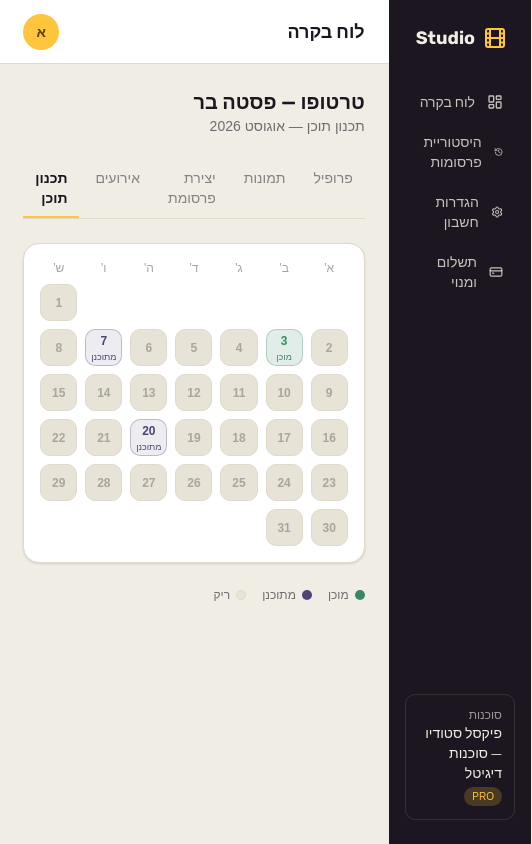
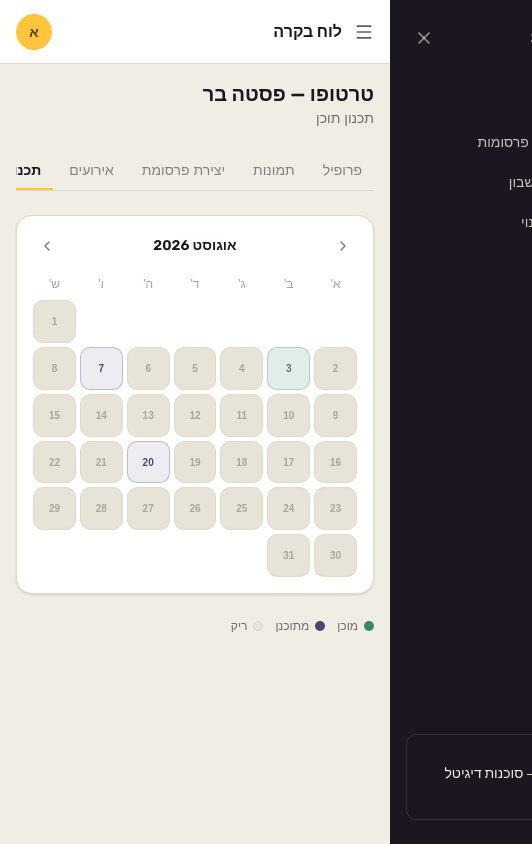
Before and after one commit to ASorogin/studio-app, a Next.js app: page /businesses/biz_1/calendar in a window 390 px wide. Shown: the whole page, 532 px wide, since content can reach past the window. Built offline with nearby package versions, Linux system fonts and the light colour scheme; a web font is replaced by a local one.

Commit message:
fix: responsive sidebar/nav + calendar month navigation

```diff
--- a/app/(dashboard)/businesses/[id]/calendar/page.tsx
+++ b/app/(dashboard)/businesses/[id]/calendar/page.tsx
@@ -2,20 +2,7 @@
 import { notFound } from "next/navigation";
 import { getBusinessById, mockCalendarEntries } from "@/lib/mock-data";
 import { BusinessSubNav } from "@/components/business-sub-nav";
-
-const statusStyles: Record<string, string> = {
-  ready: "bg-success/15 text-success border-success/30",
-  planned: "bg-indigo/10 text-indigo border-indigo/30",
-  empty: "bg-paper-2 text-ink/30 border-border",
-};
-
-const statusLabels: Record<string, string> = {
-  ready: "מוכן",
-  planned: "מתוכנן",
-  empty: "",
-};
-
-const weekDays = ["א'", "ב'", "ג'", "ד'", "ה'", "ו'", "ש'"];
+import { BusinessCalendar } from "@/components/business-calendar";
 
 export default async function BusinessCalendarPage({
   params,
@@ -26,69 +13,14 @@ export default async function BusinessCalendarPage({
   const business = getBusinessById(id);
   if (!business) notFound();
 
-  const entries = mockCalendarEntries.filter((e) => e.businessId === id);
-  const entriesByDate = new Map(entries.map((e) => [e.date, e]));
-
-  const year = 2026;
-  const month = 8; // אוגוסט
-  const daysInMonth = new Date(year, month, 0).getDate();
-  const firstWeekday = new Date(year, month - 1, 1).getDay();
-
-  const cells: (number | null)[] = [
-    ...Array(firstWeekday).fill(null),
-    ...Array.from({ length: daysInMonth }, (_, i) => i + 1),
-  ];
-
   return (
     <div className="flex flex-col gap-6">
       <div>
         <h2 className="font-display text-xl font-semibold text-ink">{business.name}</h2>
-        <p className="font-util text-sm text-ink/60">תכנון תוכן — אוגוסט 2026</p>
+        <p className="font-util text-sm text-ink/60">תכנון תוכן</p>
       </div>
       <BusinessSubNav businessId={business.id} />
-
-      <div className="rounded-card border border-border bg-surface p-4 shadow-card">
-        <div className="mb-2 grid grid-cols-7 gap-2">
-          {weekDays.map((d) => (
-            <div key={d} className="text-center font-util text-xs text-ink/40">
-              {d}
-            </div>
-          ))}
-        </div>
-        <div className="grid grid-cols-7 gap-2">
-          {cells.map((day, i) => {
-            if (day === null) return <div key={`empty-${i}`} />;
-            const dateStr = `${year}-08-${String(day).padStart(2, "0")}`;
-            const entry = entriesByDate.get(dateStr);
-            const status = entry?.status ?? "empty";
-
-            return (
-              <div
-                key={dateStr}
-                className={`flex aspect-square flex-col items-center justify-center gap-0.5 rounded-sm border font-util text-xs ${statusStyles[status]}`}
-              >
-                <span className="font-semibold">{day}</span>
-                {status !== "empty" && <span className="text-[9px]">{statusLabels[status]}</span>}
-              </div>
-            );
-          })}
-        </div>
-      </div>
-
-      <div className="flex gap-4 font-util text-xs text-ink/60">
-        <span className="flex items-center gap-1.5">
-          <span className="h-2.5 w-2.5 rounded-full bg-success" />
-          מוכן
-        </span>
-        <span className="flex items-center gap-1.5">
-          <span className="h-2.5 w-2.5 rounded-full bg-indigo" />
-          מתוכנן
-        </span>
-        <span className="flex items-center gap-1.5">
-          <span className="h-2.5 w-2.5 rounded-full border border-border bg-paper-2" />
-          ריק
-        </span>
-      </div>
+      <BusinessCalendar businessId={business.id} entries={mockCalendarEntries} />
     </div>
   );
 }
--- a/app/(dashboard)/layout.tsx
+++ b/app/(dashboard)/layout.tsx
@@ -1,20 +1,34 @@
 // app/(dashboard)/layout.tsx
+"use client";
+
+import { useState } from "react";
+import { Menu } from "lucide-react";
 import { Sidebar } from "@/components/sidebar";
 
 export default function DashboardLayout({ children }: { children: React.ReactNode }) {
+  const [mobileNavOpen, setMobileNavOpen] = useState(false);
+
   return (
-    <div className="flex min-h-screen bg-paper">
-      <Sidebar />
-      <div className="flex flex-1 flex-col">
-        <header className="flex h-16 items-center justify-between border-b border-border bg-surface px-6">
-          <h1 className="font-display text-lg font-semibold text-ink">לוח בקרה</h1>
+    <div className="flex min-h-screen bg-paper lg:flex-row">
+      <Sidebar isOpen={mobileNavOpen} onClose={() => setMobileNavOpen(false)} />
+      <div className="flex min-w-0 flex-1 flex-col">
+        <header className="flex h-16 items-center justify-between border-b border-border bg-surface px-4 sm:px-6">
+          <div className="flex items-center gap-3">
+            <button
+              onClick={() => setMobileNavOpen(true)}
+              className="text-ink/70 hover:text-ink lg:hidden"
+            >
+              <Menu className="h-5 w-5" />
+            </button>
+            <h1 className="font-display text-base font-semibold text-ink sm:text-lg">לוח בקרה</h1>
+          </div>
           <div className="flex items-center gap-3">
             <div className="h-9 w-9 rounded-full bg-flash text-center font-body text-sm font-semibold leading-9 text-flash-ink">
               א
             </div>
           </div>
         </header>
-        <main className="flex-1 overflow-y-auto p-6">{children}</main>
+        <main className="flex-1 overflow-y-auto p-4 sm:p-6">{children}</main>
       </div>
     </div>
   );
--- /dev/null
+++ b/components/business-calendar.tsx
@@ -0,0 +1,139 @@
+// components/business-calendar.tsx
+"use client";
+
+import { useState } from "react";
+import { ChevronRight, ChevronLeft } from "lucide-react";
+import type { CalendarEntry } from "@/lib/mock-data";
+
+const statusStyles: Record<string, string> = {
+  ready: "bg-success/15 text-success border-success/30",
+  planned: "bg-indigo/10 text-indigo border-indigo/30",
+  empty: "bg-paper-2 text-ink/30 border-border",
+};
+
+const statusLabels: Record<string, string> = {
+  ready: "מוכן",
+  planned: "מתוכנן",
+  empty: "",
+};
+
+const weekDays = ["א'", "ב'", "ג'", "ד'", "ה'", "ו'", "ש'"];
+
+const monthNames = [
+  "ינואר", "פברואר", "מרץ", "אפריל", "מאי", "יוני",
+  "יולי", "אוגוסט", "ספטמבר", "אוקטובר", "נובמבר", "דצמבר",
+];
+
+export function BusinessCalendar({
+  businessId,
+  entries,
+}: {
+  businessId: string;
+  entries: CalendarEntry[];
+}) {
+  const [year, setYear] = useState(2026);
+  const [month, setMonth] = useState(8); // 1-12, אוגוסט כברירת מחדל (יש לו נתוני mock)
+
+  const entriesByDate = new Map(
+    entries.filter((e) => e.businessId === businessId).map((e) => [e.date, e])
+  );
+
+  const daysInMonth = new Date(year, month, 0).getDate();
+  const firstWeekday = new Date(year, month - 1, 1).getDay();
+
+  const cells: (number | null)[] = [
+    ...Array(firstWeekday).fill(null),
+    ...Array.from({ length: daysInMonth }, (_, i) => i + 1),
+  ];
+
+  function goToPrevMonth() {
+    if (month === 1) {
+      setMonth(12);
+      setYear((y) => y - 1);
+    } else {
+      setMonth((m) => m - 1);
+    }
+  }
+
+  function goToNextMonth() {
+    if (month === 12) {
+      setMonth(1);
+      setYear((y) => y + 1);
+    } else {
+      setMonth((m) => m + 1);
+    }
+  }
+
+  return (
+    <div className="flex flex-col gap-6">
+      <div className="rounded-card border border-border bg-surface p-4 shadow-card">
+        <div className="mb-4 flex items-center justify-between">
+          <button
+            type="button"
+            onClick={goToPrevMonth}
+            className="rounded-sm p-1.5 text-ink/60 hover:bg-paper-2 hover:text-ink"
+            aria-label="חודש קודם"
+          >
+            <ChevronRight className="h-4 w-4" />
+          </button>
+
+          <h3 className="font-display text-sm font-semibold text-ink">
+            {monthNames[month - 1]} {year}
+          </h3>
+
+          <button
+            type="button"
+            onClick={goToNextMonth}
+            className="rounded-sm p-1.5 text-ink/60 hover:bg-paper-2 hover:text-ink"
+            aria-label="חודש הבא"
+          >
+            <ChevronLeft className="h-4 w-4" />
+          </button>
+        </div>
+
+        <div className="mb-2 grid grid-cols-7 gap-1 sm:gap-2">
+          {weekDays.map((d) => (
+            <div key={d} className="text-center font-util text-xs text-ink/40">
+              {d}
+            </div>
+          ))}
+        </div>
+        <div className="grid grid-cols-7 gap-1 sm:gap-2">
+          {cells.map((day, i) => {
+            if (day === null) return <div key={`empty-${i}`} />;
+            const dateStr = `${year}-${String(month).padStart(2, "0")}-${String(day).padStart(2, "0")}`;
+            const entry = entriesByDate.get(dateStr);
+            const status = entry?.status ?? "empty";
+
+            return (
+              <div
+                key={dateStr}
+                className={`flex aspect-square flex-col items-center justify-center gap-0.5 rounded-sm border font-util text-[10px] sm:text-xs ${statusStyles[status]}`}
+              >
+                <span className="font-semibold">{day}</span>
+                {status !== "empty" && (
+                  <span className="hidden text-[9px] sm:inline">{statusLabels[status]}</span>
+                )}
+              </div>
+            );
+          })}
+        </div>
+      </div>
+
+      <div className="flex flex-wrap gap-3 font-util text-xs text-ink/60 sm:gap-4">
+        <span className="flex items-center gap-1.5">
+          <span className="h-2.5 w-2.5 rounded-full bg-success" />
+          מוכן
+        </span>
+        <span className="flex items-center gap-1.5">
+          <span className="h-2.5 w-2.5 rounded-full bg-indigo" />
+          מתוכנן
+        </span>
+        <span className="flex items-center gap-1.5">
+          <span className="h-2.5 w-2.5 rounded-full border border-border bg-paper-2" />
+          ריק
+        </span>
+      </div>
+    </div>
+  );
+}
--- a/components/business-sub-nav.tsx
+++ b/components/business-sub-nav.tsx
@@ -17,7 +17,7 @@ export function BusinessSubNav({ businessId }: { businessId: string }) {
   const base = `/businesses/${businessId}`;
 
   return (
-    <nav className="flex gap-1 border-b border-border">
+    <nav className="flex gap-1 overflow-x-auto border-b border-border">
       {tabs.map(({ segment, label }) => {
         const href = segment ? `${base}/${segment}` : base;
         const isActive = pathname === href;
@@ -25,7 +25,7 @@ export function BusinessSubNav({ businessId }: { businessId: string }) {
           <Link
             key={segment}
             href={href}
-            className={`px-3 py-2 font-util text-sm transition-colors ${
+            className={`shrink-0 whitespace-nowrap px-3 py-2 font-util text-sm transition-colors ${
               isActive
                 ? "border-b-2 border-flash font-semibold text-ink"
                 : "text-ink/50 hover:text-ink"
--- a/components/sidebar.tsx
+++ b/components/sidebar.tsx
@@ -3,7 +3,7 @@
 
 import Link from "next/link";
 import { usePathname } from "next/navigation";
-import { LayoutDashboard, History, Settings, CreditCard, Film } from "lucide-react";
+import { LayoutDashboard, History, Settings, CreditCard, Film, X } from "lucide-react";
 import { mockAgency } from "@/lib/mock-data";
 
 const navItems = [
@@ -13,15 +13,39 @@ const navItems = [
   { href: "/billing", label: "תשלום ומנוי", icon: CreditCard },
 ];
 
-export function Sidebar() {
+export function Sidebar({
+  isOpen,
+  onClose,
+}: {
+  isOpen: boolean;
+  onClose: () => void;
+}) {
   const pathname = usePathname();
 
   return (
-    <aside className="flex h-screen w-64 flex-col justify-between bg-ink px-4 py-6 text-paper">
+    <>
+      {/* Mobile overlay */}
+      {isOpen && (
+        <div
+          onClick={onClose}
+          className="fixed inset-0 z-40 bg-black/40 lg:hidden"
+        />
+      )}
+
+      <aside
+        className={`fixed inset-y-0 right-0 z-50 flex w-64 flex-col justify-between bg-ink px-4 py-6 text-paper transition-transform duration-200 lg:static lg:translate-x-0 ${
+          isOpen ? "translate-x-0" : "translate-x-full"
+        }`}
+      >
         <div>
-        <div className="mb-8 flex items-center gap-2 px-2">
+          <div className="mb-8 flex items-center justify-between px-2">
+            <div className="flex items-center gap-2">
               <Film className="h-6 w-6 text-flash" />
               <span className="font-display text-lg font-bold text-paper">Studio</span>
+            </div>
+            <button onClick={onClose} className="text-paper/60 hover:text-paper lg:hidden">
+              <X className="h-5 w-5" />
+            </button>
           </div>
 
           <nav className="flex flex-col gap-1">
@@ -31,6 +55,7 @@ export function Sidebar() {
                 <Link
                   key={href}
                   href={href}
+                  onClick={onClose}
                   className={`flex items-center gap-3 rounded-sm px-3 py-2 font-body text-sm transition-colors ${
                     isActive
                       ? "bg-flash text-flash-ink font-semibold"
@@ -53,5 +78,6 @@ export function Sidebar() {
           </span>
         </div>
       </aside>
+    </>
   );
 }
```
Lines whose indentation alone changed are shown as unchanged.
